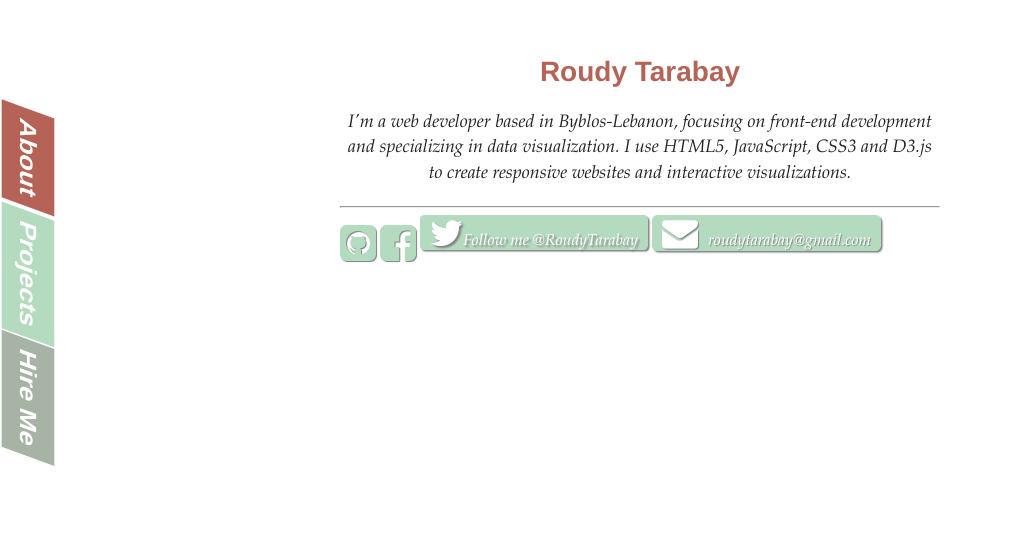
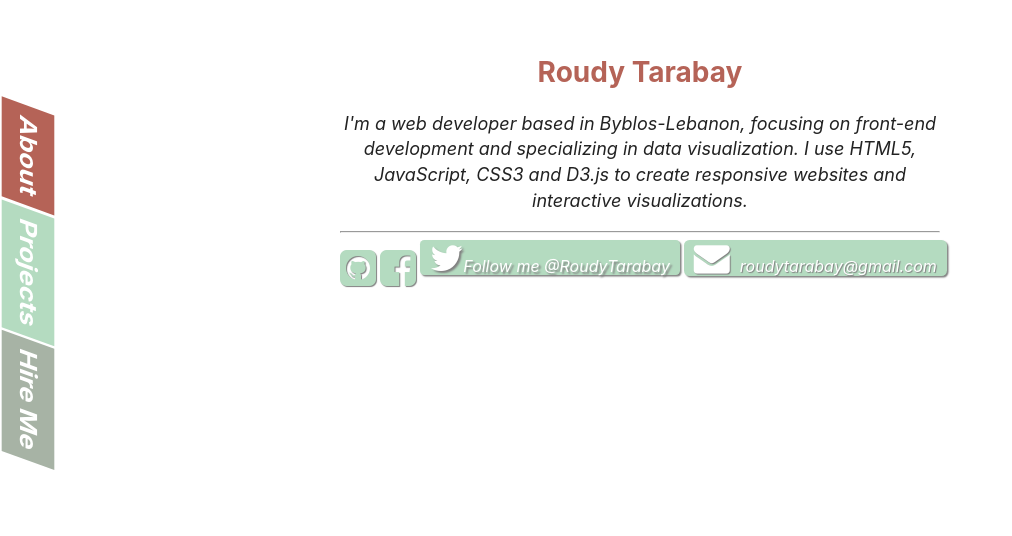
Before and after one commit to RoudyTarabay/roudytarabay.github.io, a website built with webpack: page index.html in a window 1280 px wide. Shown: the part 117-653 px from the top of the page, without its empty margins (0-1012 px from the left). Built offline with nearby package versions, Linux system fonts and the light colour scheme.

Commit message:
changed to system fonts

```diff
--- a/src/css/index.css
+++ b/src/css/index.css
@@ -78,7 +78,6 @@
     display: inline-block;
 
     font-style: italic;
-    font-family: Garamond;
     font-size: 18px;
 
     background-color: #B4DBC0;
@@ -96,7 +95,6 @@
 
     color:white;
     font-style: italic;
-    font-family: Garamond;
     font-size: 14px;
 
     background-color: #B4DBC0;
@@ -113,7 +111,6 @@
     text-shadow: 2px 2px 2px grey;
     color:white;
     font-style: italic;
-    font-family: Garamond;
     font-size: 18px;
     float: left;
 
@@ -159,7 +156,7 @@ body{
     margin:0;
     padding:0;
     height:100%;
-    font-family: "Helvetica Neue",Helvetica,Arial,sans-serif;
+    font-family:  -apple-system,BlinkMacSystemFont,"Segoe UI",Roboto,Oxygen,Ubuntu,Cantarell,"Fira Sans","Droid Sans","Helvetica Neue",sans-serif;
     font-size: 14px;
     line-height: 1.42857143;
     color: #333;
@@ -189,7 +186,6 @@ nav{
 
 p{
     font-style: italic;
-    font-family: Garamond;
     font-size: 18px;
     color: #222;
 }
@@ -256,7 +252,6 @@ li {
 
         }
         .available{
-            font-family: Garamond;
             font-style: italic;
             color: white;
         }
@@ -319,7 +314,6 @@ li {
             margin: 0;
             padding-top: 20px;
             color:white;
-            font-family: Garamond;
 
         }
         .image-container{
@@ -428,7 +422,6 @@ li {
 
                 color:white;
                 font-style: italic;
-                font-family: Garamond;
                 font-size: 18px;
 
                 background-color: #B4DBC0;
@@ -444,7 +437,6 @@ li {
                 display: inline-block;
 
                 font-style: italic;
-                font-family: Garamond;
                 font-size: 18px;
 
                 background-color: #B4DBC0;
```
Also changed, not shown: build/styles.css, 1 other file.
